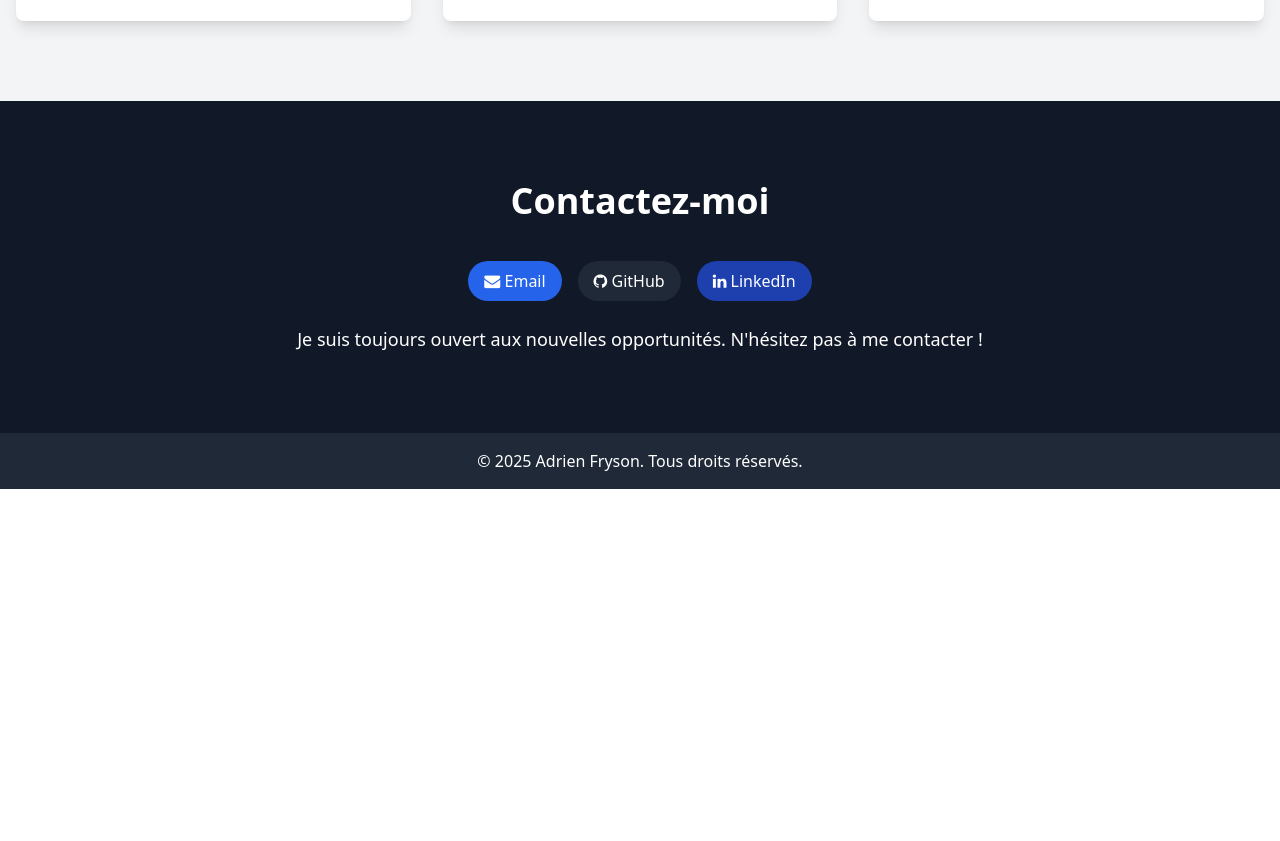
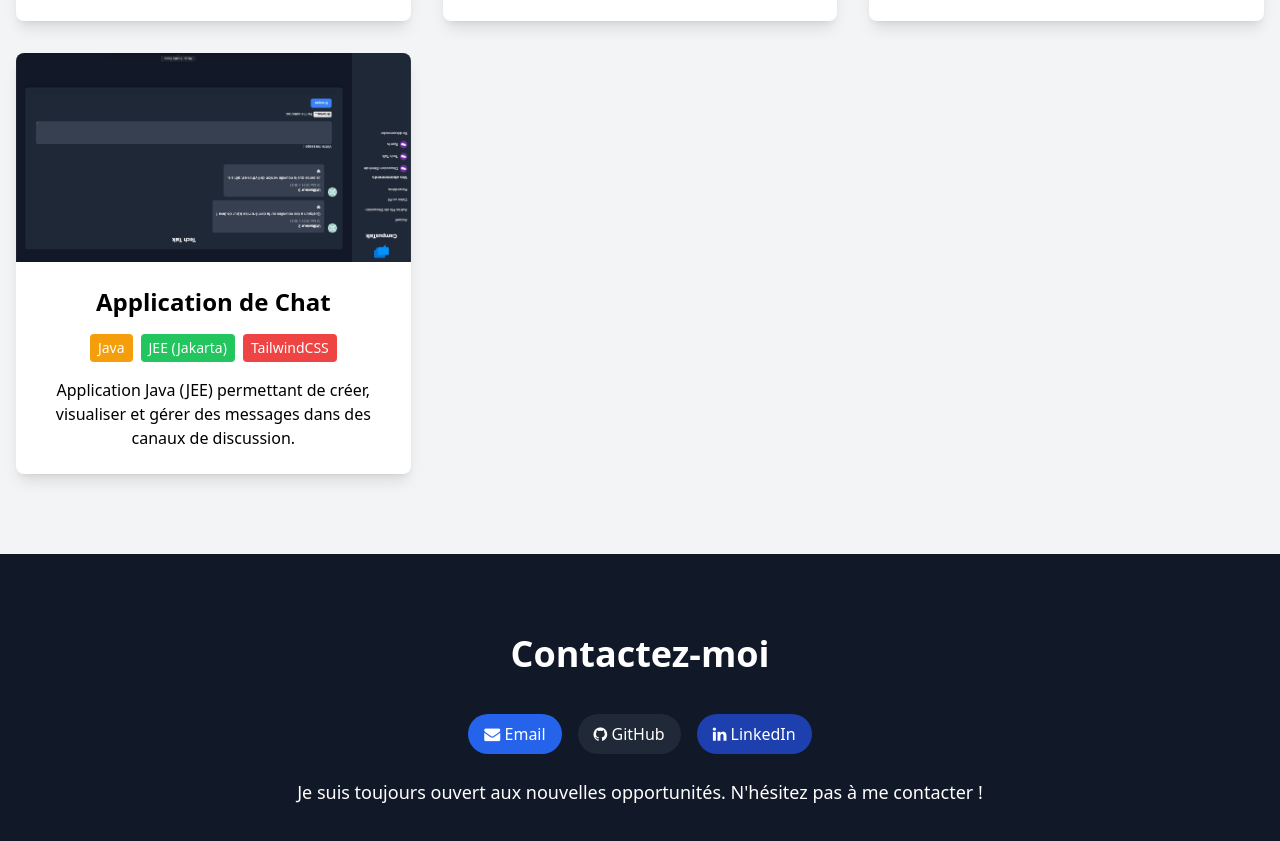
Before and after one commit to adrienfrsn/Portfolio, a website: page index.html in a window 1280 px wide. Shown: the part 3387-4228 px from the top of the page. Before the commit the page ends 3876 px from the top, so only its background shows below. Drawn offline with nearby package versions, Linux system fonts and the light colour scheme.

Commit message:
Ajout projet CampusTalk (pas fini donc pas de lien)

```diff
--- a/index.html
+++ b/index.html
@@ -264,6 +264,24 @@
                             en utilisant l'algorithme kNN.</p>
                     </div>
                 </div>
+
+                <div class="bg-white rounded-lg shadow-lg overflow-hidden">
+                    <a href="PAS ENCORE DISPO" target="_blank">
+                        <img src="img/CampusTalk.png" alt="CampusTalk"
+                            class="w-full object-cover transition-transform transform hover:scale-105"
+                            loading="lazy">
+                    </a>
+                    <div class="p-6">
+                        <h3 class="text-2xl font-semibold mb-2">Application de Chat</h3>
+                        <div class="flex flex-wrap gap-2 mt-4 justify-center">
+                            <span class="bg-yellow-500 text-white text-sm font-medium px-2 py-1 rounded">Java</span>
+                            <span class="bg-green-500 text-white text-sm font-medium px-2 py-1 rounded">JEE (Jakarta)</span>
+                            <span class="bg-red-500 text-white text-sm font-medium px-2 py-1 rounded">TailwindCSS</span>
+                        </div>
+                        <p class="mt-4">Application Java (JEE) permettant de créer, visualiser et gérer des messages dans des canaux de discussion.</p>
+                    </div>
+                </div>
+
             </div>
         </div>
     </div>
```
Also changed, not shown: img/CampusTalk.png (added).
